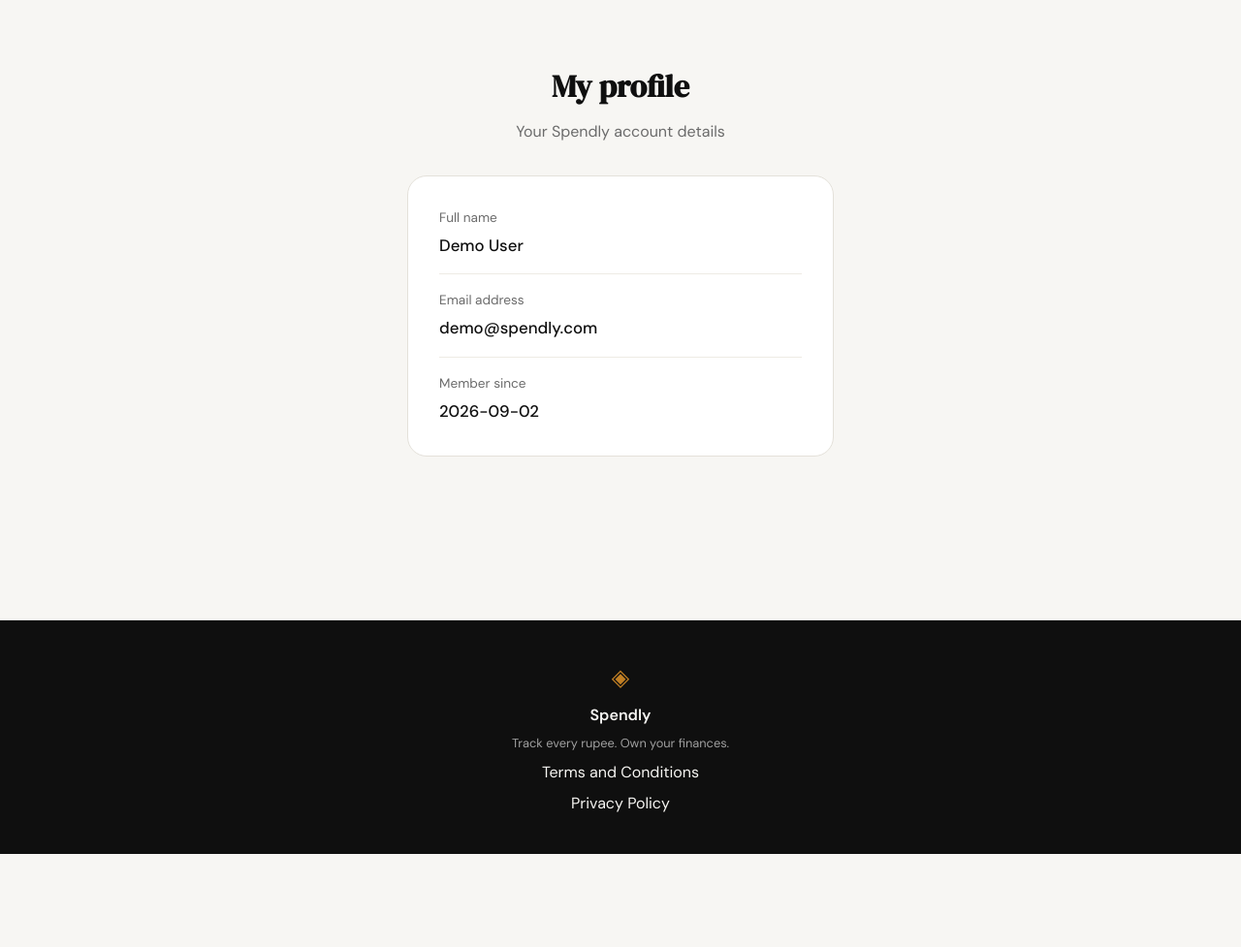
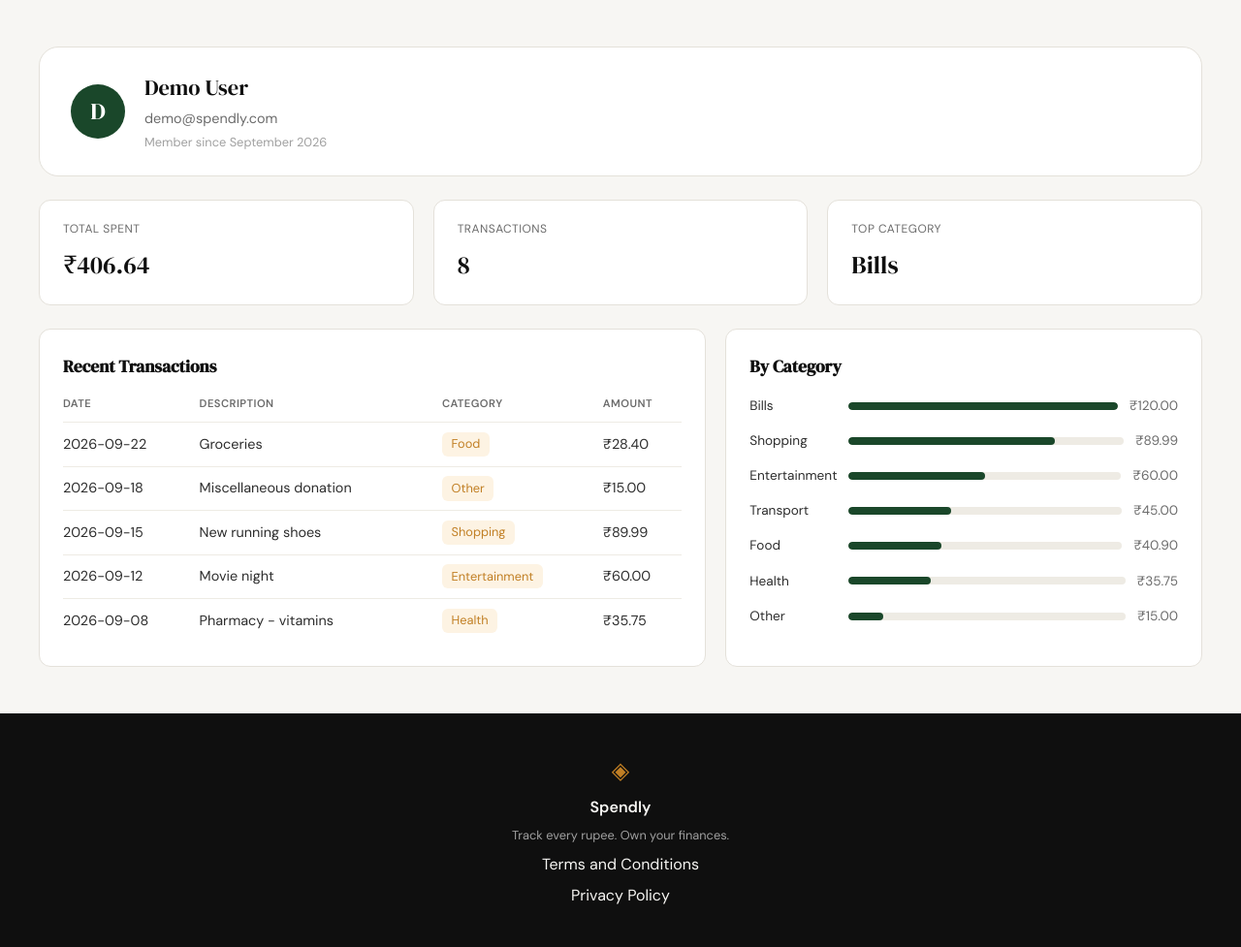
Before and after one commit to ladkrish233/spendly, a Flask app: page /profile in a window 1280 px wide. Shown: the part 61-1038 px from the top of the page at 97% size. Before the commit the page ends 942 px from the top, so only its background shows below. Run offline with Flask 3, Linux system fonts and the light colour scheme; the visitor is signed in with stand-in values (Sample User, id 1); data comes from the database, SQL or seed files in the repository.

Commit message:
feat: turn profile page into a dashboard with expense summary (#6)
Adds total spent, transaction count, top category, recent transactions,
and a by-category breakdown to /profile, all computed from the user's
expenses via SQL aggregation.

Co-authored-by: Claude Sonnet 5 <noreply@anthropic.com>

```diff
--- a/app.py
+++ b/app.py
@@ -1,9 +1,13 @@
+from datetime import datetime
+
 from flask import Flask, redirect, render_template, request, session, url_for
 from werkzeug.security import check_password_hash, generate_password_hash
 
 from database.db import (
     create_user,
     get_db,
+    get_expense_summary,
+    get_recent_expenses,
     get_user_by_email,
     get_user_by_id,
     init_db,
@@ -91,8 +95,18 @@ def profile():
         session.pop("user_id", None)
         return redirect(url_for("login"))
 
-    member_since = user["created_at"].split(" ")[0]
-    return render_template("profile.html", user=user, member_since=member_since)
+    member_since = datetime.strptime(
+        user["created_at"], "%Y-%m-%d %H:%M:%S"
+    ).strftime("%B %Y")
+    summary = get_expense_summary(user_id)
+    recent_expenses = get_recent_expenses(user_id)
+    return render_template(
+        "profile.html",
+        user=user,
+        member_since=member_since,
+        summary=summary,
+        recent_expenses=recent_expenses,
+    )
 
 
 @app.route("/expenses/add")
--- a/database/db.py
+++ b/database/db.py
@@ -42,6 +42,48 @@ def create_user(name, email, password_hash):
     user_id = cursor.lastrowid
     conn.close()
     return user_id
+
+
+def get_expense_summary(user_id):
+    conn = get_db()
+
+    totals = conn.execute(
+        "SELECT COALESCE(SUM(amount), 0) AS total, COUNT(*) AS count "
+        "FROM expenses WHERE user_id = ?",
+        (user_id,),
+    ).fetchone()
+
+    by_category_rows = conn.execute(
+        "SELECT category, SUM(amount) AS total FROM expenses "
+        "WHERE user_id = ? GROUP BY category ORDER BY total DESC",
+        (user_id,),
+    ).fetchall()
+
+    conn.close()
+
+    by_category = [
+        {"category": row["category"], "total": row["total"]}
+        for row in by_category_rows
+    ]
+    top_category = by_category[0]["category"] if by_category else None
+
+    return {
+        "total": totals["total"],
+        "count": totals["count"],
+        "top_category": top_category,
+        "by_category": by_category,
+    }
+
+
+def get_recent_expenses(user_id, limit=5):
+    conn = get_db()
+    rows = conn.execute(
+        "SELECT * FROM expenses WHERE user_id = ? "
+        "ORDER BY date DESC, id DESC LIMIT ?",
+        (user_id, limit),
+    ).fetchall()
+    conn.close()
+    return rows
 
 
 def init_db():
--- a/static/css/profile.css
+++ b/static/css/profile.css
@@ -1,65 +1,209 @@
 .profile-section {
     display: flex;
     justify-content: center;
-    padding: 4rem 1.5rem;
+    padding: 3rem 1.5rem;
 }
 
 .profile-container {
     width: 100%;
-    max-width: var(--auth-width);
+    max-width: var(--max-width);
+    display: flex;
+    flex-direction: column;
+    gap: 1.5rem;
 }
 
-.profile-header {
-    text-align: center;
-    margin-bottom: 2rem;
+/* Account header */
+
+.profile-account-card {
+    display: flex;
+    align-items: center;
+    gap: 1.25rem;
+    background: var(--paper-card);
+    border: 1px solid var(--border);
+    border-radius: var(--radius-lg);
+    padding: 1.5rem 2rem;
 }
 
-.profile-title {
+.profile-avatar {
+    width: 56px;
+    height: 56px;
+    flex-shrink: 0;
+    border-radius: 50%;
+    background: var(--accent);
+    color: var(--paper-card);
     font-family: var(--font-display);
-    font-size: 2rem;
-    color: var(--ink);
-    margin: 0 0 0.5rem;
+    font-size: 1.5rem;
+    display: flex;
+    align-items: center;
+    justify-content: center;
 }
 
-.profile-subtitle {
+.profile-account-info {
+    display: flex;
+    flex-direction: column;
+    gap: 0.15rem;
+}
+
+.profile-name {
+    font-family: var(--font-display);
+    font-size: 1.4rem;
+    color: var(--ink);
+}
+
+.profile-email {
+    font-family: var(--font-body);
+    font-size: 0.9rem;
+    color: var(--ink-muted);
+}
+
+.profile-member-since {
+    font-family: var(--font-body);
+    font-size: 0.8rem;
+    color: var(--ink-faint);
+}
+
+/* Stat cards */
+
+.profile-stats-row {
+    display: grid;
+    grid-template-columns: repeat(auto-fit, minmax(180px, 1fr));
+    gap: 1.25rem;
+}
+
+.profile-stat-card {
+    display: flex;
+    flex-direction: column;
+    gap: 0.4rem;
+    background: var(--paper-card);
+    border: 1px solid var(--border);
+    border-radius: var(--radius-md);
+    padding: 1.25rem 1.5rem;
+}
+
+.profile-stat-label {
+    font-family: var(--font-body);
+    font-size: 0.75rem;
+    letter-spacing: 0.04em;
+    text-transform: uppercase;
+    color: var(--ink-muted);
+}
+
+.profile-stat-value {
+    font-family: var(--font-display);
+    font-size: 1.6rem;
+    color: var(--ink);
+}
+
+/* Panels */
+
+.profile-panels-row {
+    display: grid;
+    grid-template-columns: 1.4fr 1fr;
+    gap: 1.25rem;
+}
+
+.profile-panel {
+    background: var(--paper-card);
+    border: 1px solid var(--border);
+    border-radius: var(--radius-md);
+    padding: 1.5rem;
+}
+
+.profile-panel-title {
+    font-family: var(--font-display);
+    font-size: 1.1rem;
+    color: var(--ink);
+    margin: 0 0 1rem;
+}
+
+.profile-empty {
     font-family: var(--font-body);
     color: var(--ink-muted);
+    font-size: 0.9rem;
     margin: 0;
 }
 
-.profile-card {
-    background: var(--paper-card);
-    border: 1px solid var(--border);
-    border-radius: var(--radius-lg);
-    padding: 2rem;
+/* Recent transactions table */
+
+.profile-table {
+    width: 100%;
+    border-collapse: collapse;
+    font-family: var(--font-body);
+    font-size: 0.9rem;
 }
 
-.profile-field {
-    display: flex;
-    flex-direction: column;
-    gap: 0.25rem;
-    padding: 1rem 0;
+.profile-table th {
+    text-align: left;
+    font-size: 0.7rem;
+    letter-spacing: 0.04em;
+    text-transform: uppercase;
+    color: var(--ink-muted);
+    padding: 0 0 0.6rem;
     border-bottom: 1px solid var(--border-soft);
 }
 
-.profile-field:last-child {
-    border-bottom: none;
-    padding-bottom: 0;
+.profile-table td {
+    padding: 0.6rem 0;
+    border-bottom: 1px solid var(--border-soft);
+    color: var(--ink-soft);
 }
 
-.profile-field:first-child {
-    padding-top: 0;
+.profile-table tr:last-child td {
+    border-bottom: none;
 }
 
-.profile-label {
+.profile-category-pill {
+    display: inline-block;
+    background: var(--accent-2-light);
+    color: var(--accent-2);
+    border-radius: var(--radius-sm);
+    padding: 0.15rem 0.6rem;
+    font-size: 0.8rem;
+}
+
+/* Category breakdown bars */
+
+.profile-category-list {
+    display: flex;
+    flex-direction: column;
+    gap: 0.9rem;
+}
+
+.profile-category-row {
+    display: grid;
+    grid-template-columns: 90px 1fr auto;
+    align-items: center;
+    gap: 0.75rem;
+}
+
+.profile-category-name {
+    font-family: var(--font-body);
+    font-size: 0.85rem;
+    color: var(--ink-soft);
+}
+
+.profile-category-bar-track {
+    background: var(--border-soft);
+    border-radius: var(--radius-sm);
+    height: 8px;
+    overflow: hidden;
+}
+
+.profile-category-bar {
+    background: var(--accent);
+    height: 100%;
+    border-radius: var(--radius-sm);
+}
+
+.profile-category-amount {
     font-family: var(--font-body);
     font-size: 0.85rem;
     color: var(--ink-muted);
+    text-align: right;
 }
 
-.profile-value {
-    font-family: var(--font-body);
-    font-size: 1.05rem;
-    color: var(--ink);
-    font-weight: 500;
+@media (max-width: 720px) {
+    .profile-panels-row {
+        grid-template-columns: 1fr;
+    }
 }
--- a/templates/profile.html
+++ b/templates/profile.html
@@ -11,23 +11,77 @@
 <section class="profile-section">
     <div class="profile-container">
 
-        <div class="profile-header">
-            <h1 class="profile-title">My profile</h1>
-            <p class="profile-subtitle">Your Spendly account details</p>
+        <div class="profile-account-card">
+            <div class="profile-avatar">{{ user['name'][0]|upper }}</div>
+            <div class="profile-account-info">
+                <span class="profile-name">{{ user['name'] }}</span>
+                <span class="profile-email">{{ user['email'] }}</span>
+                <span class="profile-member-since">Member since {{ member_since }}</span>
+            </div>
         </div>
 
-        <div class="profile-card">
-            <div class="profile-field">
-                <span class="profile-label">Full name</span>
-                <span class="profile-value">{{ user['name'] }}</span>
+        <div class="profile-stats-row">
+            <div class="profile-stat-card">
+                <span class="profile-stat-label">Total spent</span>
+                <span class="profile-stat-value">₹{{ "%.2f"|format(summary.total) }}</span>
             </div>
-            <div class="profile-field">
-                <span class="profile-label">Email address</span>
-                <span class="profile-value">{{ user['email'] }}</span>
+            <div class="profile-stat-card">
+                <span class="profile-stat-label">Transactions</span>
+                <span class="profile-stat-value">{{ summary.count }}</span>
             </div>
-            <div class="profile-field">
-                <span class="profile-label">Member since</span>
-                <span class="profile-value">{{ member_since }}</span>
+            <div class="profile-stat-card">
+                <span class="profile-stat-label">Top category</span>
+                <span class="profile-stat-value">{{ summary.top_category or "—" }}</span>
+            </div>
+        </div>
+
+        <div class="profile-panels-row">
+            <div class="profile-panel">
+                <h2 class="profile-panel-title">Recent Transactions</h2>
+                {% if recent_expenses %}
+                <table class="profile-table">
+                    <thead>
+                        <tr>
+                            <th>Date</th>
+                            <th>Description</th>
+                            <th>Category</th>
+                            <th>Amount</th>
+                        </tr>
+                    </thead>
+                    <tbody>
+                        {% for expense in recent_expenses %}
+                        <tr>
+                            <td>{{ expense['date'] }}</td>
+                            <td>{{ expense['description'] or "—" }}</td>
+                            <td><span class="profile-category-pill">{{ expense['category'] }}</span></td>
+                            <td>₹{{ "%.2f"|format(expense['amount']) }}</td>
+                        </tr>
+                        {% endfor %}
+                    </tbody>
+                </table>
+                {% else %}
+                <p class="profile-empty">No transactions yet</p>
+                {% endif %}
+            </div>
+
+            <div class="profile-panel">
+                <h2 class="profile-panel-title">By Category</h2>
+                {% if summary.by_category %}
+                {% set max_total = summary.by_category[0].total %}
+                <div class="profile-category-list">
+                    {% for item in summary.by_category %}
+                    <div class="profile-category-row">
+                        <span class="profile-category-name">{{ item.category }}</span>
+                        <div class="profile-category-bar-track">
+                            <div class="profile-category-bar" style="width: {{ (item.total / max_total * 100) if max_total else 0 }}%"></div>
+                        </div>
+                        <span class="profile-category-amount">₹{{ "%.2f"|format(item.total) }}</span>
+                    </div>
+                    {% endfor %}
+                </div>
+                {% else %}
+                <p class="profile-empty">No expenses yet</p>
+                {% endif %}
             </div>
         </div>
 
```
Also changed, not shown: tests/test_profile.py (+32 -0 lines), .claude/specs/07-profile-dashboard.md (added).
